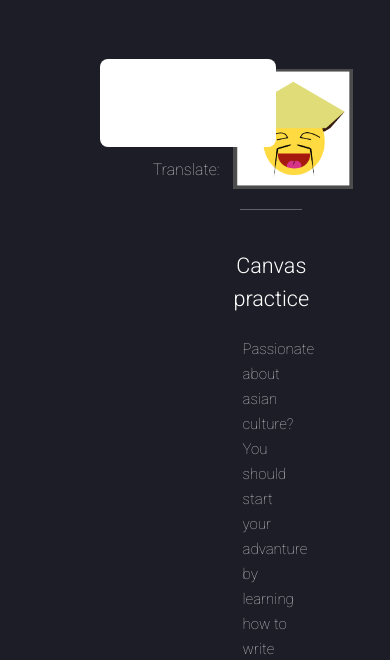
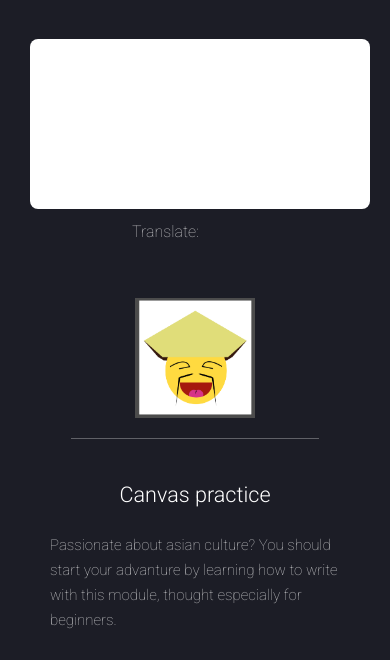
Before and after one commit to ioanasitaru/CLIW, a plain HTML site: page public/html/index.html in a window 390 px wide. Shown: the part 177-837 px from the top of the page. Drawn offline with Linux system fonts and the light colour scheme.

Commit message:
Added media query for components

```diff
--- a/public/css/about.css
+++ b/public/css/about.css
@@ -802,10 +802,6 @@ header h2 + p {
         padding: 3.25em 1.5em 1.25em 1.5em !important;
     }
 
-    /* Wrapper */
-
-    /* Header */
-
     /* Banner */
     #banner {
         box-shadow: 0 0.125em 0.5em 0 rgba(0, 0, 0, 0.25);
--- a/public/css/index.css
+++ b/public/css/index.css
@@ -118,3 +118,23 @@ section > div > a {
 label {
 	display: block;
 }
+
+@media screen and (max-width: 736px) {
+    #left-side, #right-side {
+        width: 100%;
+        float: none;
+        display:block;
+        margin: 10px auto;
+        position: relative;
+    }
+
+    #draw {
+        margin-left:-30px;
+    }
+
+    content {
+        position: static;
+        float: none;
+        width: 100%;
+    }
+}
--- a/public/html/index.html
+++ b/public/html/index.html
@@ -2,6 +2,7 @@
 <html lang="en">
 <head>
     <meta charset="UTF-8">
+    <meta name="viewport" content="width=device-width, initial-scale=1">
     <title>ASLE</title>
     <link href="../css/score.css" rel="stylesheet">
     <link href="../css/about.css" rel="stylesheet">
```
